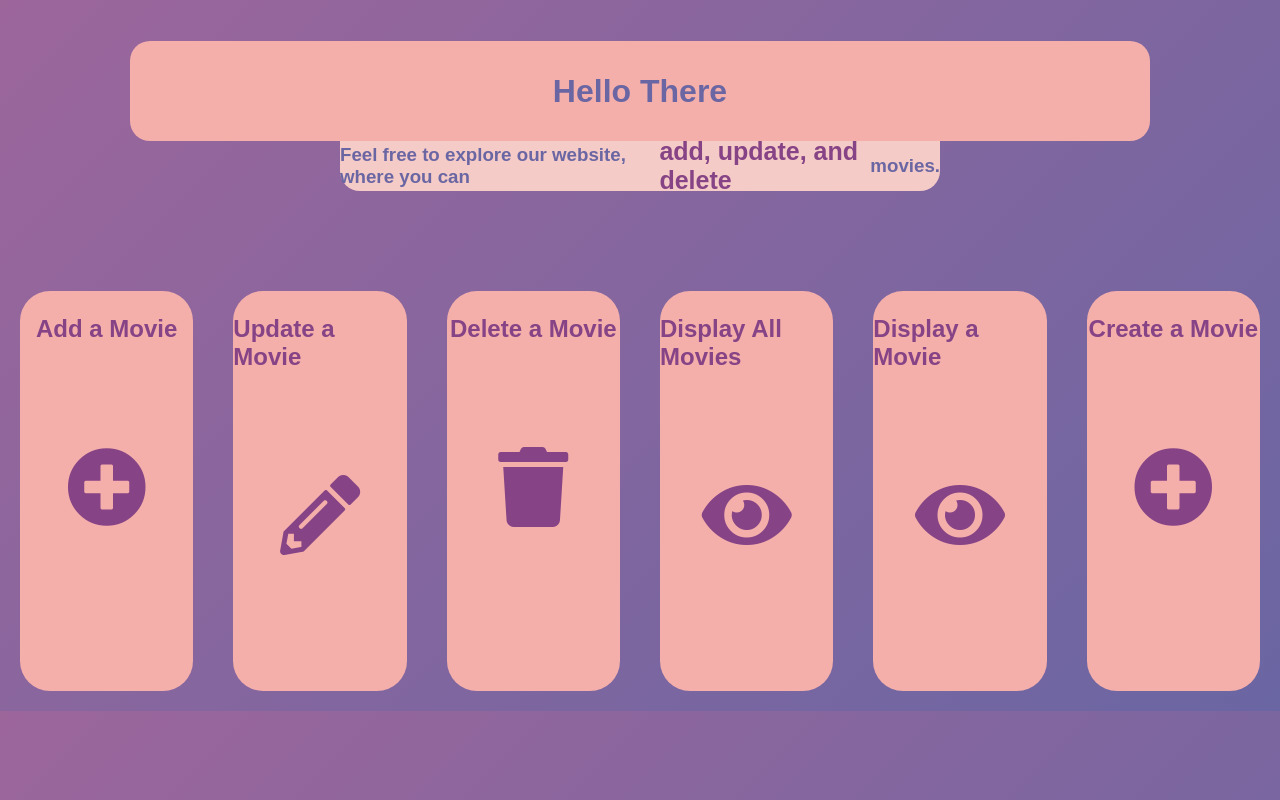
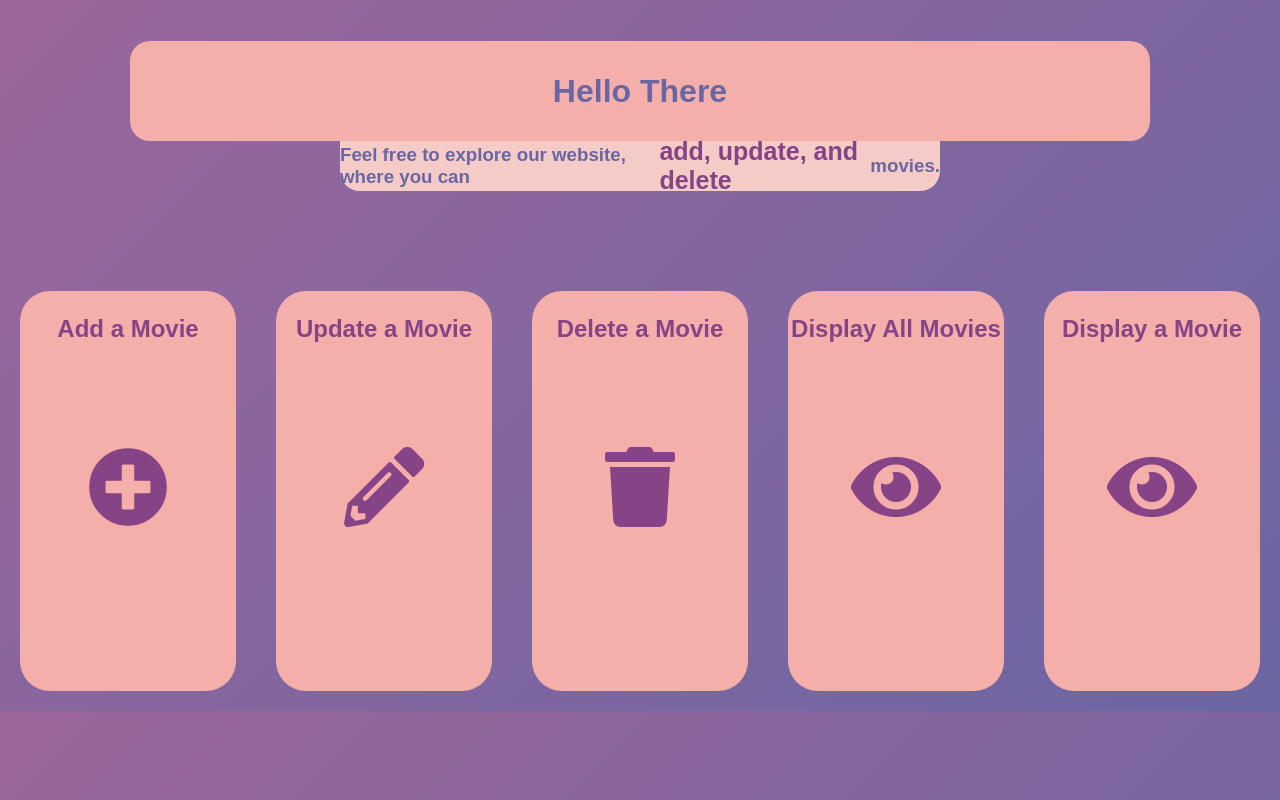
Before and after one commit to kevorkbasdajian/Software-Engineering-Course-Assignment, a Django app: page / in a window 1280 px wide. Run offline with Django 3.2, Linux system fonts and the light colour scheme.

Commit message:
Update index.html

```diff
--- a/templates/index.html
+++ b/templates/index.html
@@ -41,12 +41,12 @@
                 <i class="fa fa-eye fa-5x icon" aria-hidden="true"></i>
             </a>
         </div>
-		 <div class="box">
+		 <!-- <div class="box">
             <p>Create a Movie</p>
             <a href="/Display_movie">
                 <i class="fa fa-plus-circle fa-5x icon" aria-hidden="true"></i>
             </a>
-        </div>
+        </div> -->
      </div>
 </body>
 </html>
```
